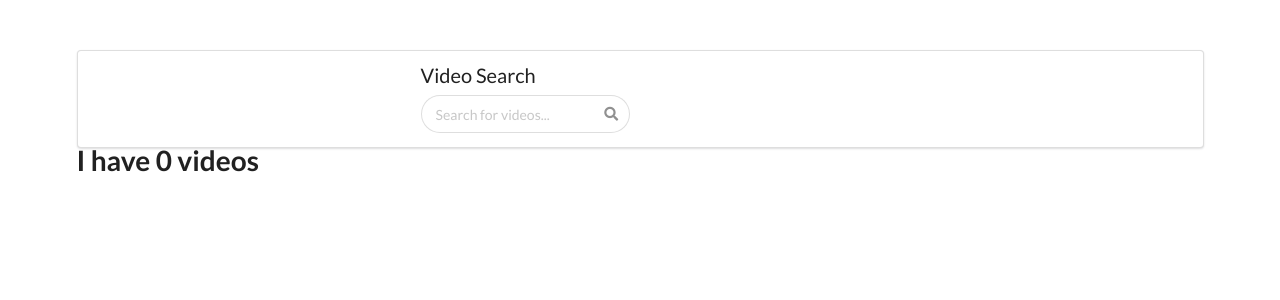
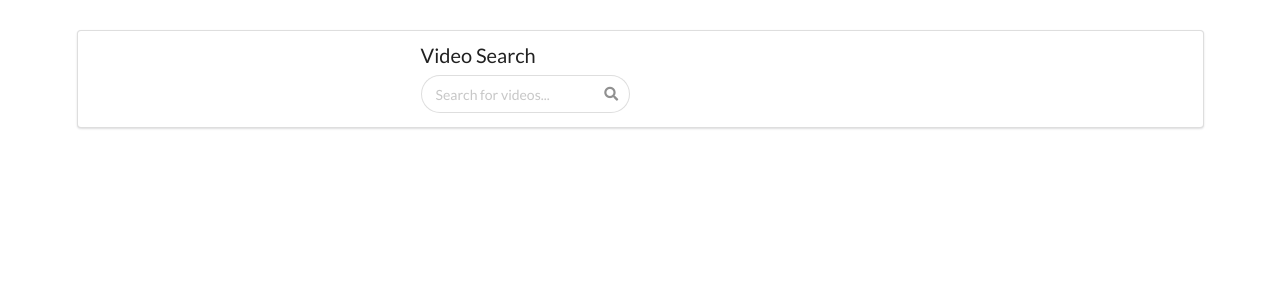
Before and after one commit to cwilso88/YouTube-Recreation, a React (Create React App) app: page / in a window 1280 px wide. Shown: the top 300 px of the page. Built offline with nearby package versions, Linux system fonts and the light colour scheme.

Commit message:
Mapped throught the video object and returned a VideoItem component for each video

```diff
--- a/src/components/App.js
+++ b/src/components/App.js
@@ -1,6 +1,7 @@
 import React, { Component } from 'react';
 import SearchBar from "./SearchBar";
 import youtube from '../api/youtube';
+import VideoList from './VideoList';
 
 class App extends Component {
   state = {
@@ -21,7 +22,8 @@ class App extends Component {
       <div className="ui container">
         <SearchBar onTermSubmit={this.onTermSubmit}/>
         <br/>
-        <h1>I have {this.state.videos.length} videos</h1>
+        <br/>
+        <VideoList videos={this.state.videos}/>
       </div>
     )
   }
--- a/src/components/SearchBar.js
+++ b/src/components/SearchBar.js
@@ -22,7 +22,7 @@ class SearchBar extends Component {
     <div>
     <form
         className="ui segment"
-        style={{top: '50px'}}
+        style={{top: '30px'}}
         onSubmit={this.onFormSubmit}
     >
 
--- /dev/null
+++ b/src/components/VideoItem.js
@@ -0,0 +1,11 @@
+import React from 'react';
+
+const VideoItem = (props) => {
+  return (
+    <div>
+      Video Item
+    </div>
+  )
+}
+
+export default VideoItem;
--- a/src/components/VideoList.js
+++ b/src/components/VideoList.js
@@ -1,9 +1,13 @@
 import React from 'react';
+import VideoItem from './VideoItem';
 
-const VideoList = (props) => {
+const VideoList = ({ videos }) => {
+   const renderedList = videos.map((video) => {
+        return <div><VideoItem /></div>
+    });
   return (
     <div>
-      VideoList
+      {renderedList}
     </div>
   )
 }
```
